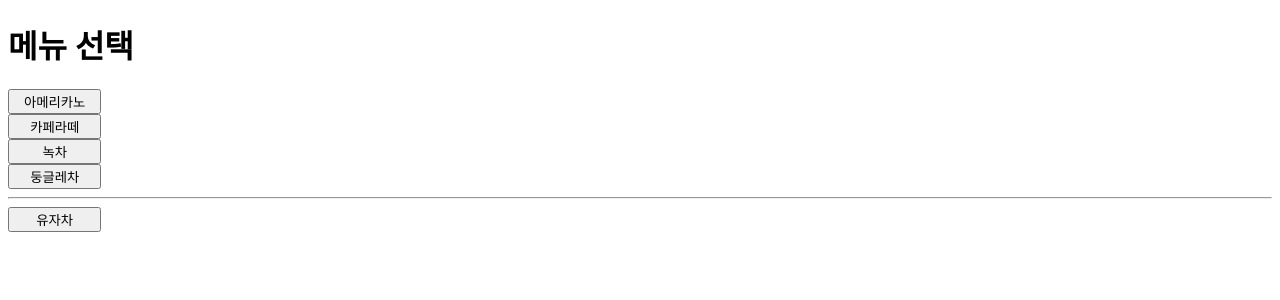
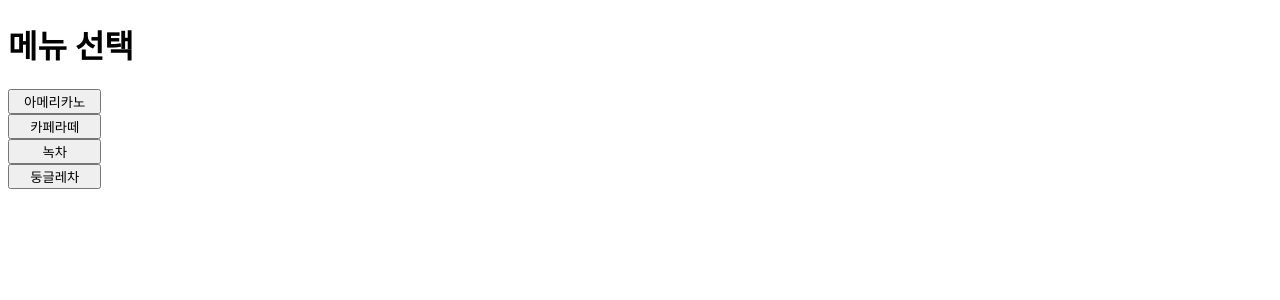
Before and after one commit to changhooni/david, a Flask app: page /menu in a window 1280 px wide. Shown: the top 300 px of the page. Run offline with Flask 3, Linux system fonts and the light colour scheme.

Commit message:
templates/menu.html reset commit

```diff
--- a/templates/menu.html
+++ b/templates/menu.html
@@ -10,7 +10,5 @@
     <button name="menu2" style="width:70pt;">카페라떼</button><br>
     <button name="menu2" style="width:70pt;">녹차</button><br>
     <button name="menu2" style="width:70pt;">둥글레차</button>
-    <hr>
-    <button name="menu2" style="width:70pt;">유자차</button>
 </body>
 </html>
```
